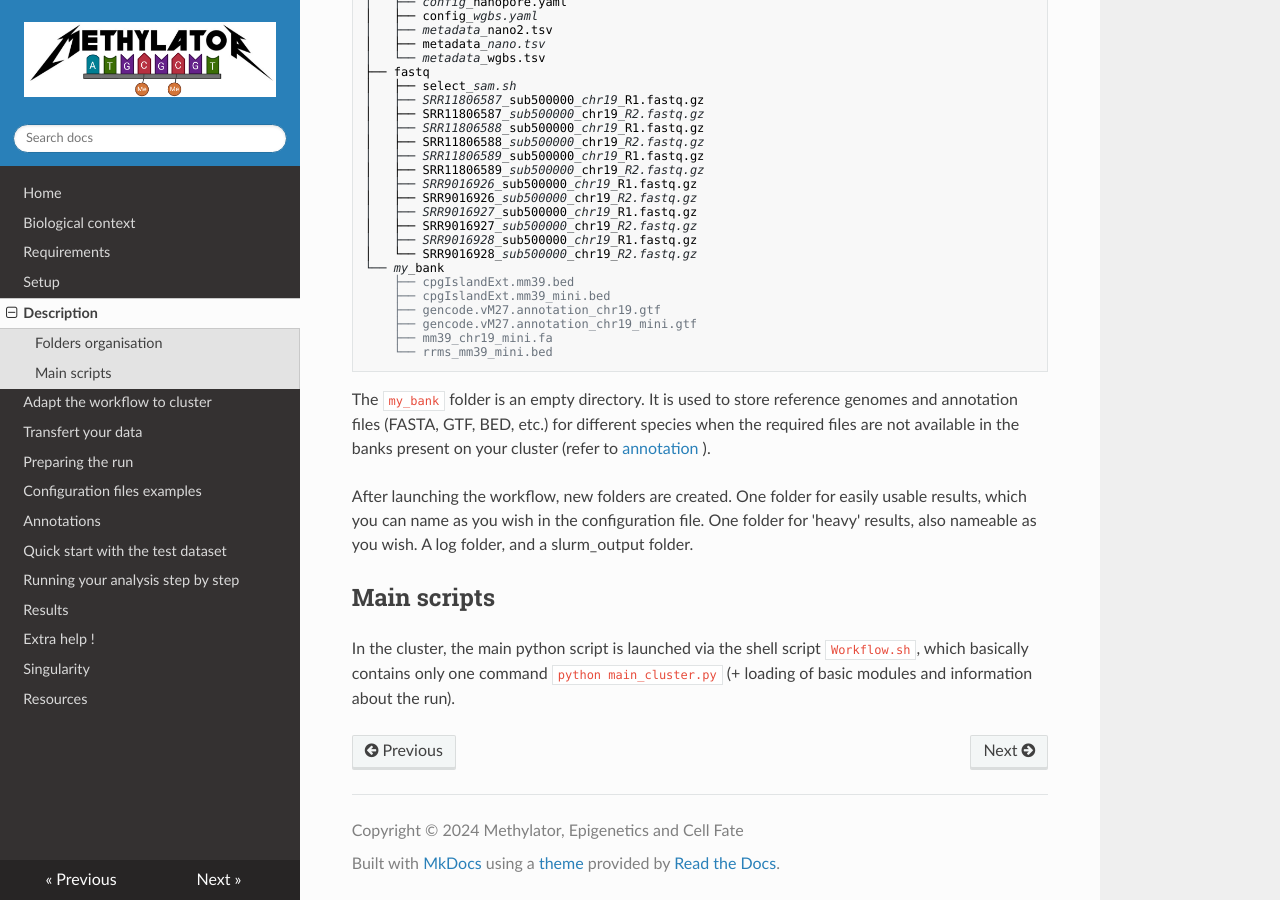
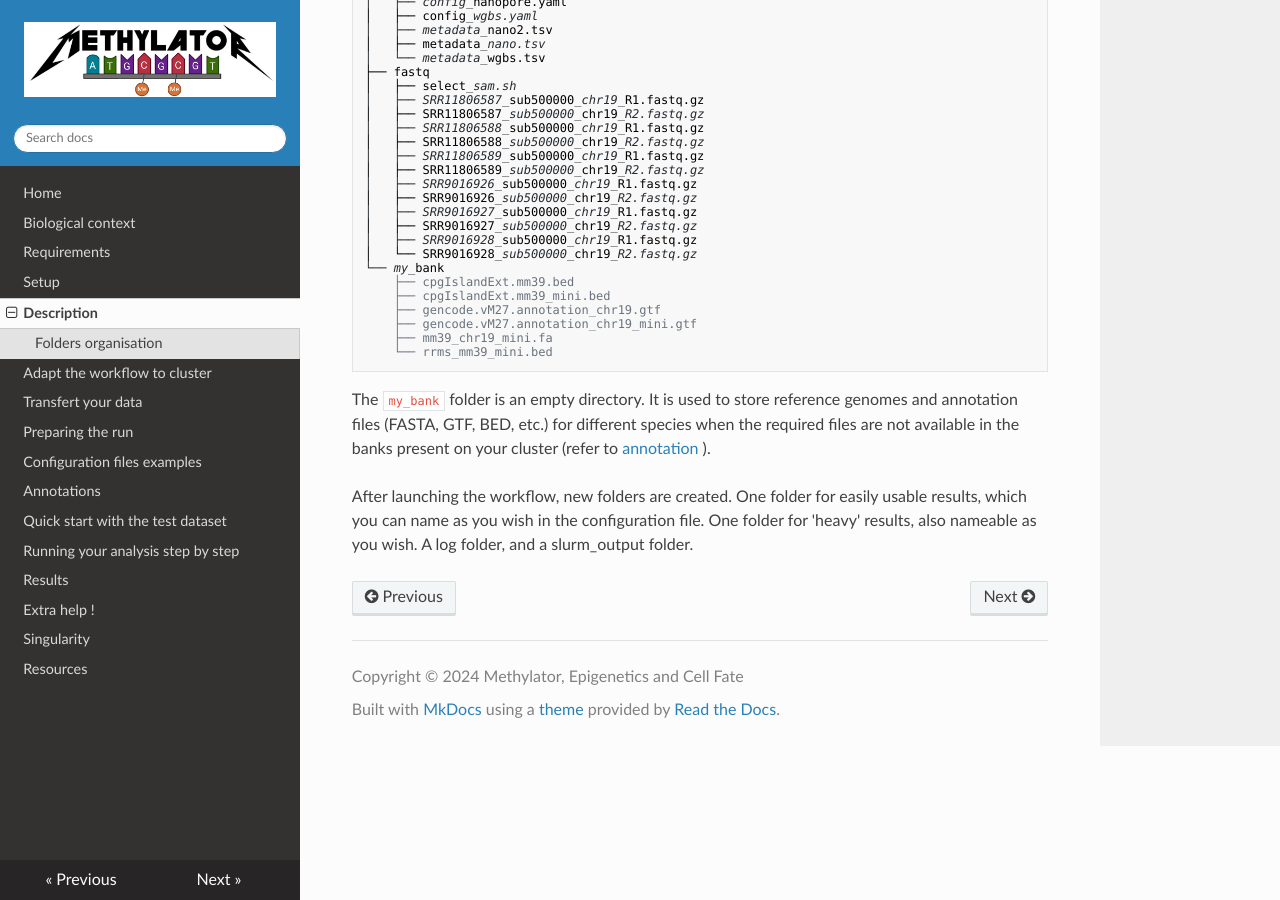
Before and after one commit to parisepigenetics/Methylator-Documentation, an MkDocs documentation site: the page built from docs/description.md, in a window 1280 px wide and 900 px high, scrolled down 1653 px. Built offline with MkDocs 1.6.1, drawn with Linux system fonts in a browser that asks for light colours; nearby versions of some CDN libraries.

Commit message:
Update description.md

```diff
--- a/docs/description.md
+++ b/docs/description.md
@@ -122,9 +122,3 @@ The  ` TestDataset `  folder contains all the files necessary to test the workfl
 The `my_bank` folder is an empty directory. It is used to store reference genomes and annotation files (FASTA, GTF, BED, etc.) for different species when the required files are not available in the banks present on your cluster (refer to [annotation](annotations.md) ).
 
 After launching the workflow, new folders are created. One folder for easily usable results, which you can name as you wish in the configuration file. One folder for 'heavy' results, also nameable as you wish. A log folder, and a slurm_output folder.
-
-
-## Main scripts
-
-In the cluster, the main python script is launched via the shell script `Workflow.sh`,
-which basically contains only one command `python main_cluster.py` (+ loading of basic modules and information about the run).
```
